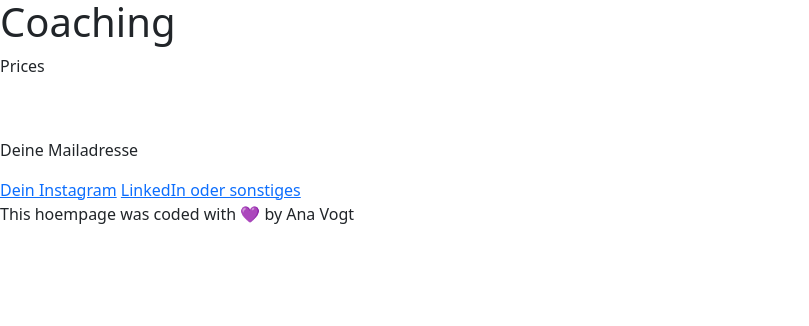
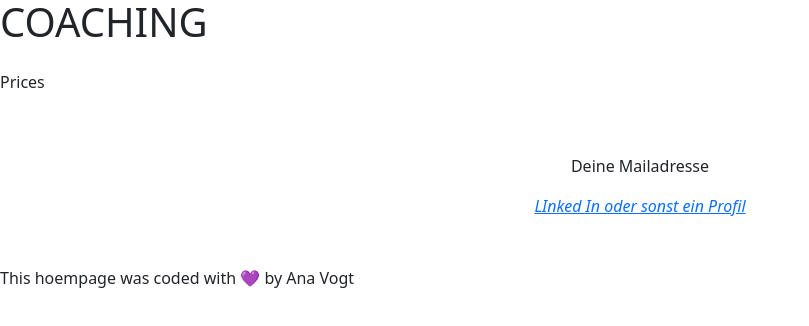
Before and after one commit to anabana21/Homepage_Vivi, a plain HTML site: page index.html in a window 1280 px wide. Shown: the part 792-1118 px from the top of the page, without its empty margins (0-809 px from the left). Before the commit the page ends 1078 px from the top, so only its background shows below. Drawn offline with nearby package versions, Linux system fonts and the light colour scheme.

Commit message:
HTML updated with bootstrap

```diff
--- a/index.html
+++ b/index.html
@@ -58,25 +58,29 @@
     </section>
 
     <a name="coaching"></a>
-    <section>
+    <section class="coaching">
 <div>
-    <h1>Coaching</h1>
+    <h1 class="text-uppercase mb-4">Coaching</h1>
     <p>Prices</p>
 </div>
 </section>
 
 <a naem="contact"></a>
 <footer>
-<div>
+    <div class="d-flex justify-content-center mb 5">
          <p>Deine Mailadresse</p>
        </div>
-<div>
-    <a href="">Dein Instagram</a>
-    <a href="">LinkedIn oder sonstiges</a>
+        <div class="social-links d-flex justify-content-center">
+         <a href="https://www.instagram.com/highonlifewithcoachviv/" target="_blank">
+            <i class="bi bi-instagram"></i>
+        </a>
+         <a href="">
+             <i class="fa-brands fa-linkedin-in">LInked In oder sonst ein Profil</i>
+        </a>
        </div>
-<div>
-    <p>This hoempage was coded with 💜 by Ana Vogt </p>
-</div>
+    <p class="tex-center mt-5">
+        This hoempage was coded with 💜 by Ana Vogt
+    </p>
     </footer>
 
 </body>
```
Lines whose indentation alone changed are shown as unchanged.
